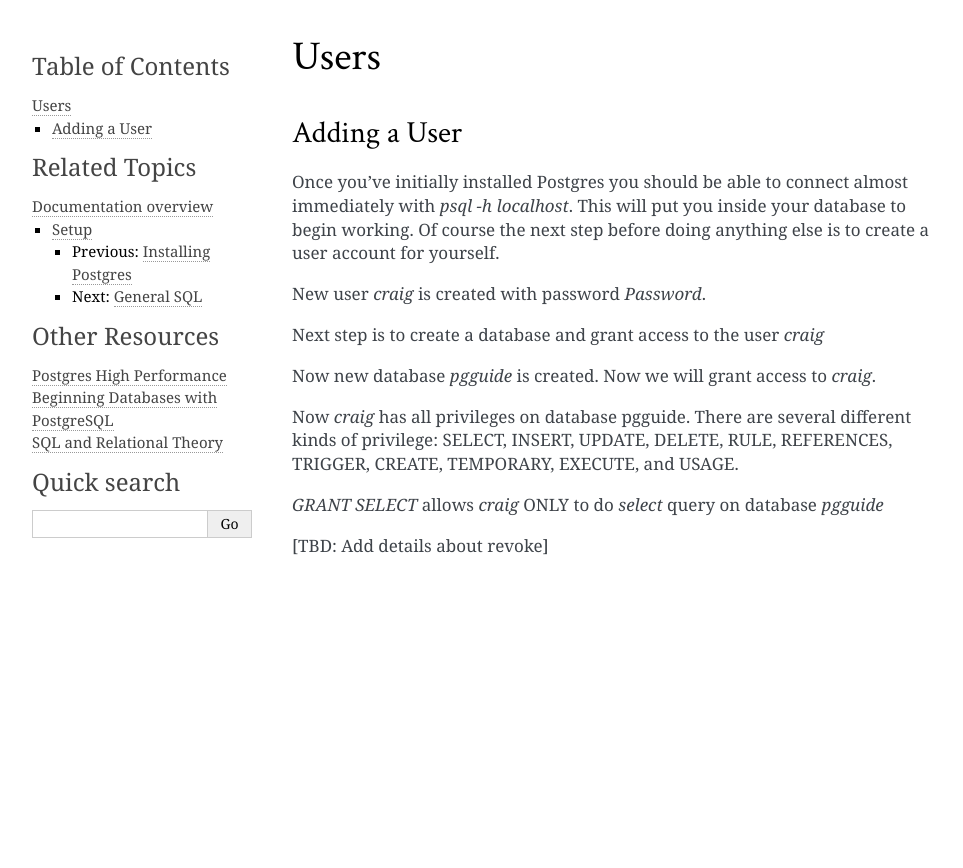
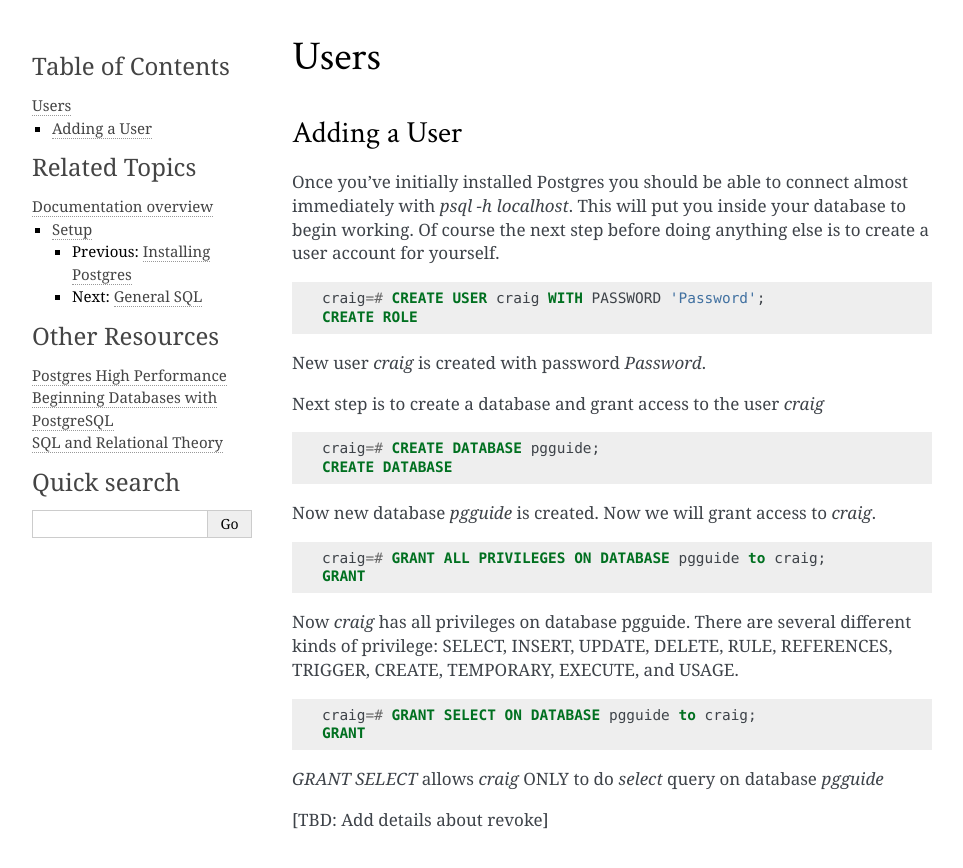
Before and after one commit to craigkerstiens/postgresguide.com, a Sphinx documentation site: the page built from source/setup/users.rst, in a window 1280 px wide. Shown: the top 868 px of the page, without its empty margins (148-1111 px from the left). Built offline with Sphinx 7.4.7, drawn with Linux system fonts in a browser that asks for light colours.

Commit message:
fixing code block formatting

```diff
--- a/source/setup/users.rst
+++ b/source/setup/users.rst
@@ -7,7 +7,7 @@
 Once you've initially installed Postgres you should be able to connect almost immediately with `psql -h localhost`. This will put you inside your database to begin working. Of course the next step before doing anything else is to create a user account for yourself.
 
 
-.. code-block::SQL
+.. code-block:: sql
 
     craig=# CREATE USER craig WITH PASSWORD 'Password';
     CREATE ROLE
@@ -16,21 +16,21 @@
 
 Next step is to create a database and grant access to the user `craig`
 
-.. code-block::SQL
+.. code-block:: sql
 
     craig=# CREATE DATABASE pgguide;
     CREATE DATABASE
 
 Now new database `pgguide` is created. Now we will grant access to `craig`.
 
-.. code-block::SQL
+.. code-block:: sql
 
     craig=# GRANT ALL PRIVILEGES ON DATABASE pgguide to craig;
     GRANT
 
 Now `craig` has all privileges on database pgguide. There are several different kinds of privilege: SELECT, INSERT, UPDATE, DELETE, RULE, REFERENCES, TRIGGER, CREATE, TEMPORARY, EXECUTE, and USAGE.
 
-.. code-block::SQL
+.. code-block:: sql
 
     craig=# GRANT SELECT ON DATABASE pgguide to craig;
     GRANT
```
